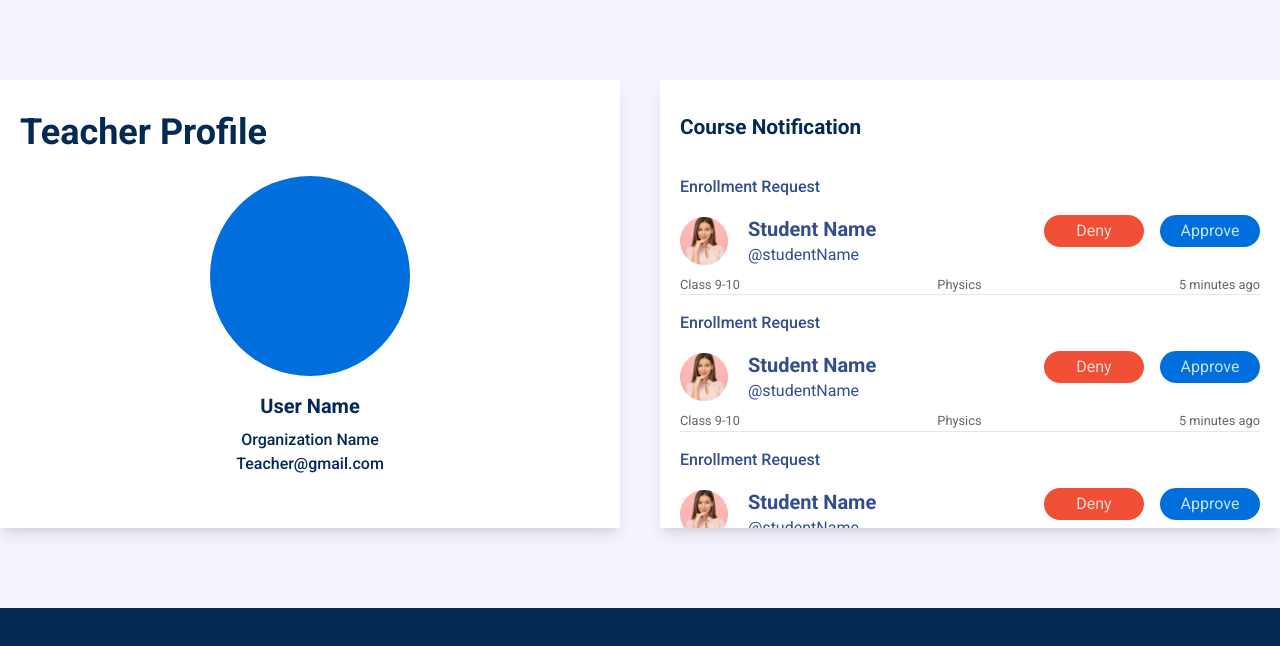
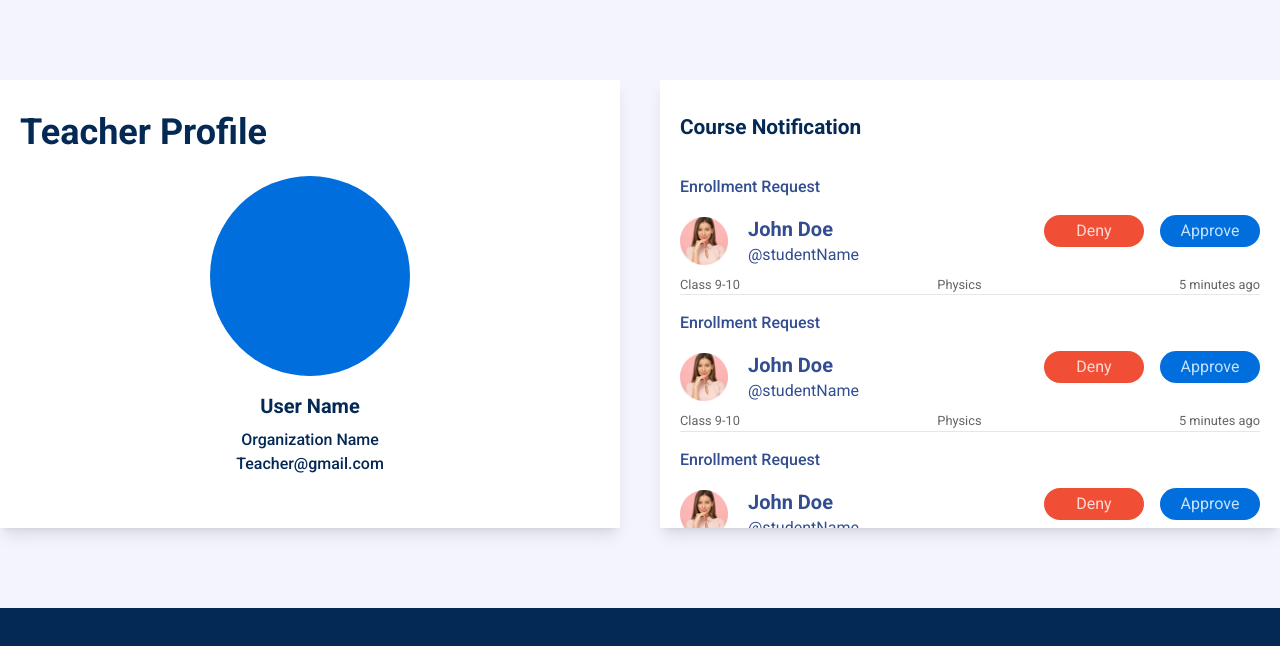
Before and after one commit to AyonJD/TSC-physics-page, a React (Create React App) app: page /teacher-profile in a window 1280 px wide. Shown: the top 646 px of the page. Built offline with nearby package versions, Linux system fonts and the light colour scheme.

Commit message:
Dynamic data added

```diff
--- a/src/Components/Physics/Constant.js
+++ b/src/Components/Physics/Constant.js
@@ -2,6 +2,7 @@ import { IoIosPeople } from 'react-icons/io';
 import { BsBookHalf } from 'react-icons/bs';
 import { FiActivity } from 'react-icons/fi';
 import { RiErrorWarningFill } from 'react-icons/ri';
+import studentImage from '../../assets/mem-2.png';
 
 export const notification = [
     {
@@ -215,3 +216,54 @@ export const chapterData = [
     },
 
 ]
+
+export const enrollmentNotification = [
+    {
+        studentImage: studentImage,
+        studentName: "John Doe",
+        studentID: "@studentName",
+        studentClass: "Class 9-10",
+        studentSubject: "Physics",
+        notificationTimer: "5 minutes ago",
+    },
+    {
+        studentImage: studentImage,
+        studentName: "John Doe",
+        studentID: "@studentName",
+        studentClass: "Class 9-10",
+        studentSubject: "Physics",
+        notificationTimer: "5 minutes ago",
+    },
+    {
+        studentImage: studentImage,
+        studentName: "John Doe",
+        studentID: "@studentName",
+        studentClass: "Class 9-10",
+        studentSubject: "Physics",
+        notificationTimer: "5 minutes ago",
+    },
+    {
+        studentImage: studentImage,
+        studentName: "John Doe",
+        studentID: "@studentName",
+        studentClass: "Class 9-10",
+        studentSubject: "Physics",
+        notificationTimer: "5 minutes ago",
+    },
+    {
+        studentImage: studentImage,
+        studentName: "John Doe",
+        studentID: "@studentName",
+        studentClass: "Class 9-10",
+        studentSubject: "Physics",
+        notificationTimer: "5 minutes ago",
+    },
+    {
+        studentImage: studentImage,
+        studentName: "John Doe",
+        studentID: "@studentName",
+        studentClass: "Class 9-10",
+        studentSubject: "Physics",
+        notificationTimer: "5 minutes ago",
+    },
+]
--- a/src/Components/TeacherProfile/EnrollmentNotification.js
+++ b/src/Components/TeacherProfile/EnrollmentNotification.js
@@ -1,5 +1,5 @@
 import React from 'react';
-import { notification } from '../Physics/Constant';
+import { enrollmentNotification, notification } from '../Physics/Constant';
 import studentImate from '../../assets/mem-2.png';
 
 const EnrollmentNotification = () => {
@@ -8,16 +8,16 @@ const EnrollmentNotification = () => {
             <div className="notification max-h-[448px] overflow-y-auto bg-white shadow-lg px-4 md:px-5 pb-8">
                 <h1 className='title_text sticky top-0 md:pt-8 py-4 bg-white'>Course Notification</h1>
                 {
-                    notification.map((item, index) => {
+                    enrollmentNotification.map((item, index) => {
                         return (
                             <div key={index}>
                                 <h1 className='text-[#324D90] text-md font-medium my-4'>Enrollment Request</h1>
                                 <div className='flex justify-between items-enter'>
                                     <div className='flex items-center'>
-                                        <img className='w-12' src={studentImate} alt="" />
+                                        <img className='w-12' src={item.studentImage} alt="" />
                                         <div className='ml-5'>
-                                            <h1 className='text-[#324D90] text-xl font-bold'>Student Name</h1>
-                                            <h1 className='text-[#324D90] text-md'>@studentName</h1>
+                                            <h1 className='text-[#324D90] text-xl font-bold'>{item.studentName}</h1>
+                                            <h1 className='text-[#324D90] text-md'>{item.studentID}</h1>
                                         </div>
                                     </div>
                                     <div className='text-end'>
@@ -26,9 +26,9 @@ const EnrollmentNotification = () => {
                                     </div>
                                 </div>
                                 <div className='flex items-center justify-between mt-2'>
-                                    <small className='text-[#646464]'>Class 9-10</small>
-                                    <small className='text-[#646464]'>Physics</small>
-                                    <small className='text-[#646464]'>5 minutes ago</small>
+                                    <small className='text-[#646464]'>{ item.studentClass}</small>
+                                    <small className='text-[#646464]'>{ item.studentSubject}</small>
+                                    <small className='text-[#646464]'>{ item.notificationTimer}</small>
                                 </div>
                                 <hr />
                             </div>
```
